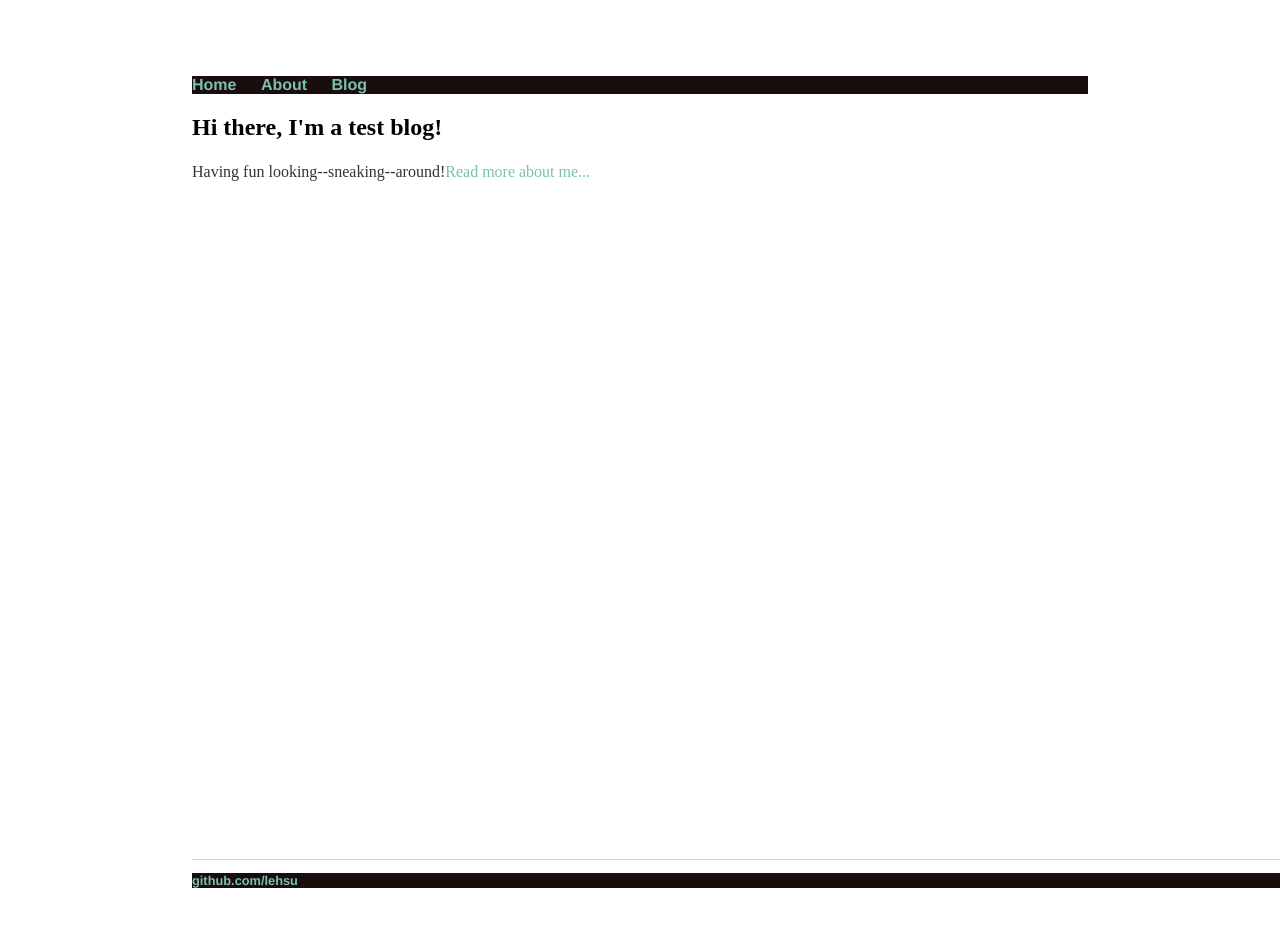
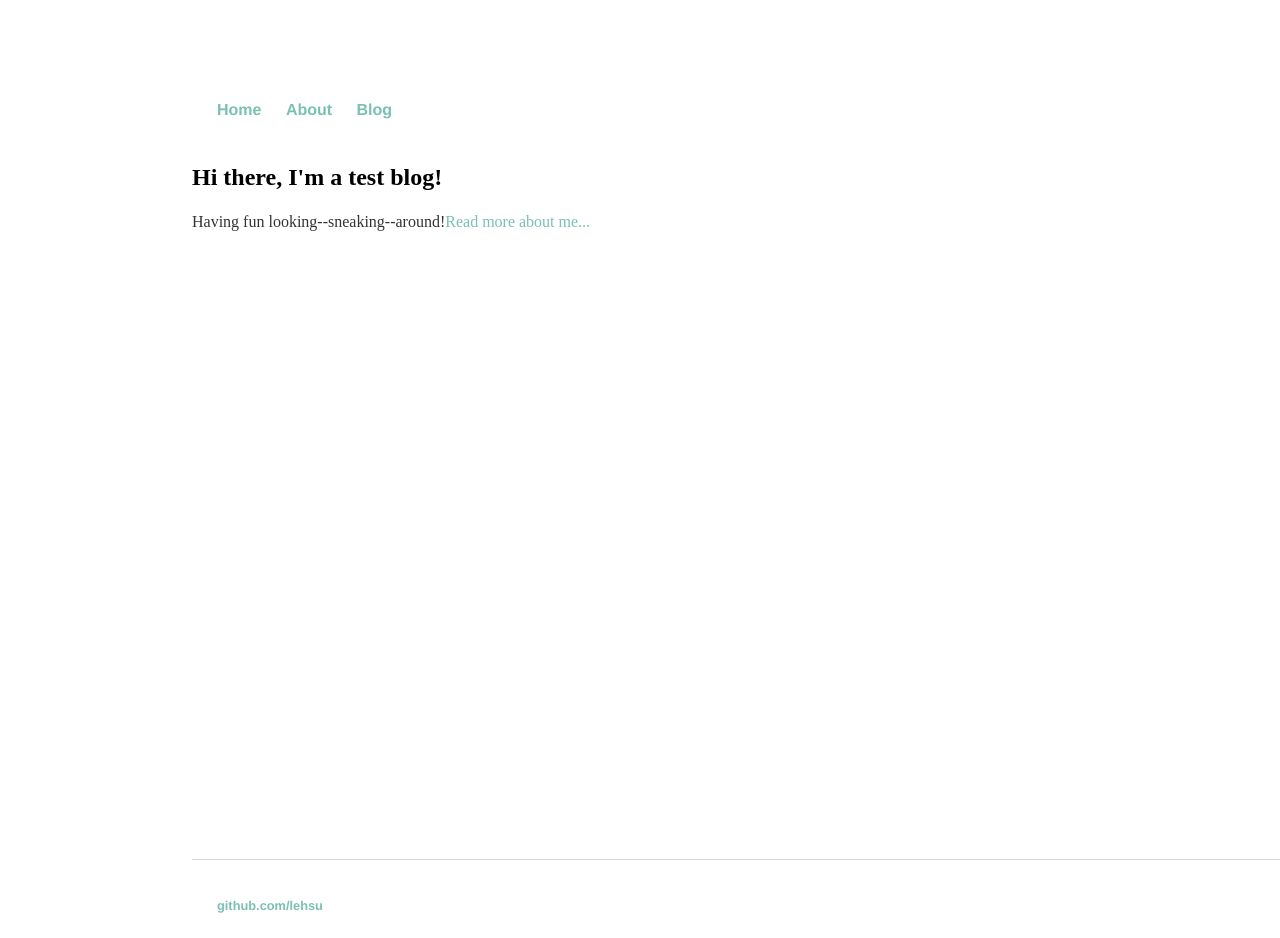
Before and after one commit to lehsu/lehsu.github.io, a Jekyll site: the page built from index.html, in a window 1280 px wide. Built offline with Jekyll 4.4.1, drawn with Linux system fonts in a browser that asks for light colours; before the commit the page ends 900 px from its top, so only the background shows below that.

Commit message:
Update main.css

```diff
--- a/assets/css/main.css
+++ b/assets/css/main.css
@@ -15,10 +15,10 @@ body {
 }
 nav ul, footer ul {
     font-family: 'Lora', 'Helvetica', 'Arial', 'Sans-Serif';
-    padding: 0px;
+    padding: 25px;
     list-style: none;
     font-weight: bold;
-    background-color: #1a0e0d;
+
 }
 nav ul li, footer ul li {
     display: inline;
```
